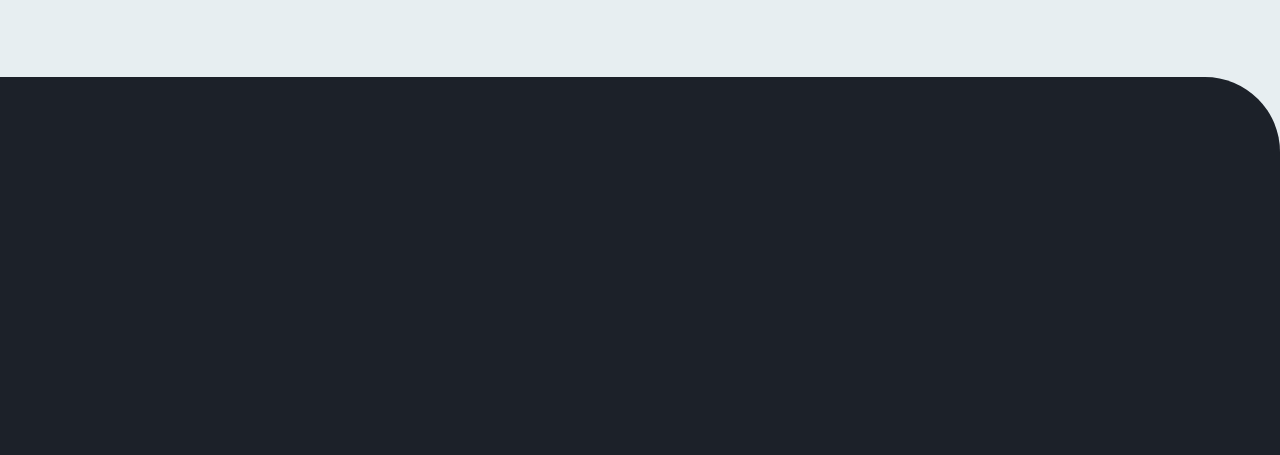
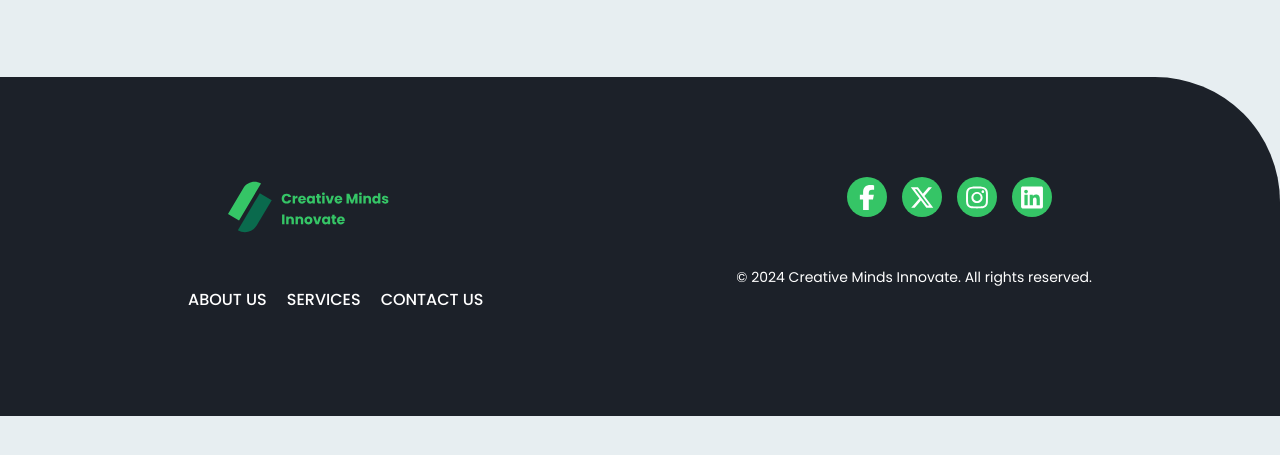
Before and after one commit to devnmarki/Creative-Minds-Innovate, a website built with Vite: page index.html in a window 1280 px wide. Shown: the part 4958-5413 px from the top of the page. After the commit the page ends 5374 px from the top, so only its background shows below. Built offline with nearby package versions, Linux system fonts and the light colour scheme; files whose address does not match are found by name.

Commit message:
footer section

```diff
--- a/index.html
+++ b/index.html
@@ -230,7 +230,32 @@
 
     <footer class="footer">
       <div class="footer__bg">
+        <div class="group">
+          <img src="/images/Logo.svg" alt="Logo" class="footer__logo">
+          <div class="footer__links">
+            <p>ABOUT US</p>
+            <p>SERVICES</p>
+            <p>CONTACT US</p>
+          </div>
+        </div>
 
+        <div class="group">
+          <div class="social-media">
+            <div class="social-media__link">
+              <img src="/icons/facebook-f.svg" alt="Facebook" class="icon">
+            </div>
+            <div class="social-media__link">
+              <img src="/icons/x-twitter.svg" alt="Facebook" class="icon">
+            </div>
+            <div class="social-media__link">
+              <img src="/icons/instagram.svg" alt="Facebook" class="icon">
+            </div>
+            <div class="social-media__link">
+              <img src="/icons/linkedin.svg" alt="Facebook" class="icon">
+            </div>
+          </div>
+          <p class="copyright">© 2024 Creative Minds Innovate. All rights reserved.</p>
+        </div>
       </div>
     </footer>
 
--- a/scss/footer.scss
+++ b/scss/footer.scss
@@ -4,9 +4,95 @@
 .footer {
 
     &__bg {
+        display: flex;
+        flex-direction: column;
+        row-gap: 80px;
         width: 100%;
         height: 486px;
         background-color: var.$black;
-        border-radius: 0px 75px 0px 0px
+        border-radius: 0px 75px 0px 0px;
+        padding: 75px 23px;
+    }
+
+    .group {
+        display: flex;
+        flex-direction: column;
+        row-gap: 40px;
+    }
+
+    &__logo {
+        width: 161.54px;
+        height: 60px;
+    }
+
+    &__links {
+        display: flex;
+        gap: 20px;
+
+        p {
+            font-size: 1rem;
+            font-weight: var.$medium;
+            color: var.$white;
+            cursor: pointer;
+        }
+    }
+
+    .social-media {
+        display: flex;
+        gap: 15px;
+
+        &__link {
+            display: grid;
+            align-content: center;
+            width: 40px;
+            height: 40px;
+            background-color: var.$green;
+            border-radius: 100%;
+            cursor: pointer;
+            transition: transform 150ms;
+
+            &:hover {
+                transform: scale(1.3);
+            }
+
+            .icon {
+                width: 40px;
+                height: 25px;
+                filter: invert(100%) sepia(17%) saturate(7499%) hue-rotate(184deg) brightness(126%) contrast(100%);
+            }
+        }
+    }
+
+    .copyright {
+        font-size: .875em;
+        color: var.$white;
+        font-weight: var.$regular;
     }
 }
+
+@include mix.breakpoint(l) {
+    .footer {
+
+        &__bg {
+            height: 339px;
+            flex-direction: row;
+            justify-content: space-between;
+            padding: 100px 188px;
+            border-radius: 0px 125px 0px 0px;
+        }
+
+        .group {
+            row-gap: 50px;
+        }
+
+        &__logo {
+            margin-left: 40px;
+        }
+
+        .social-media {
+            display: flex;
+            justify-content: end;
+            margin-right: 40px;
+        }
+    }
+}
```
